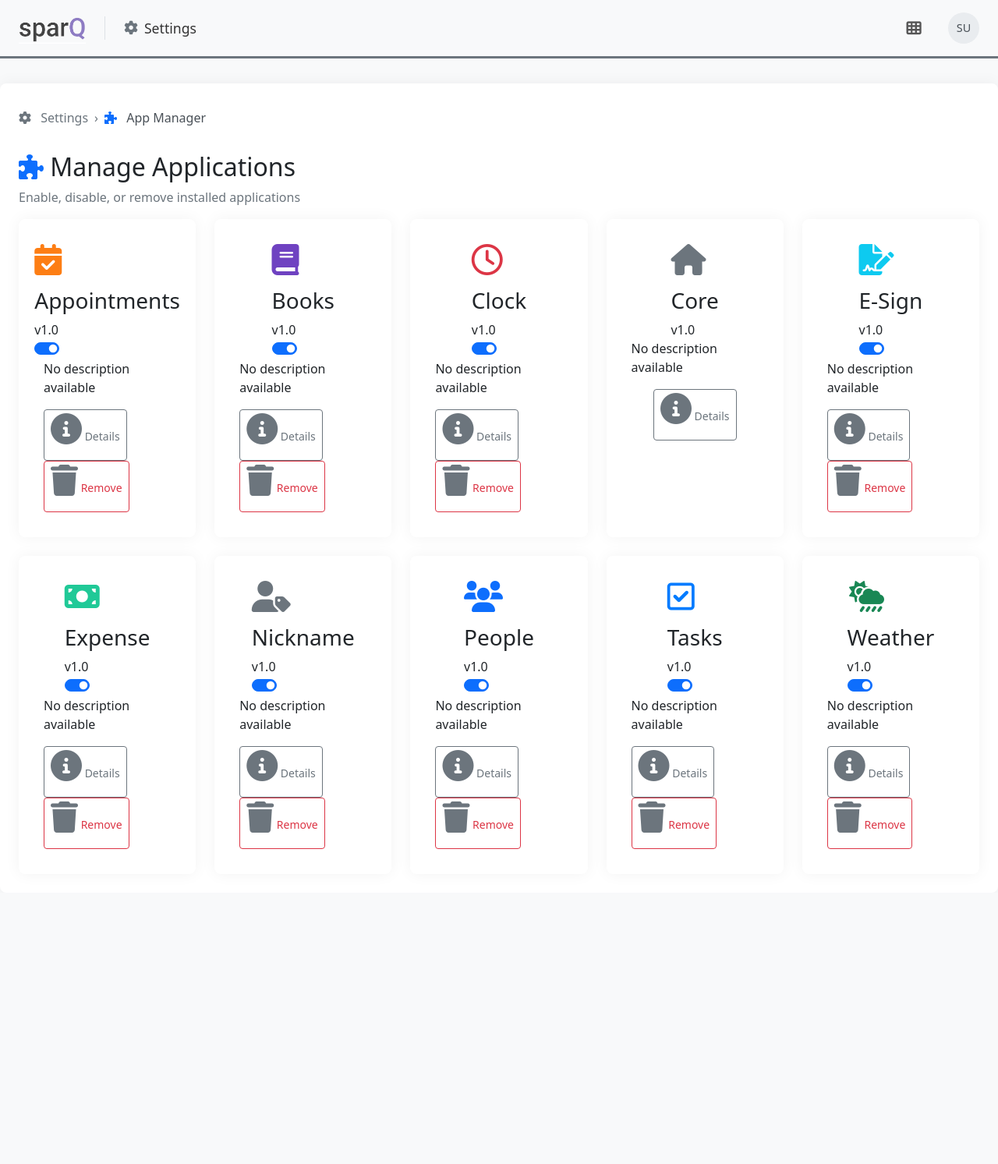
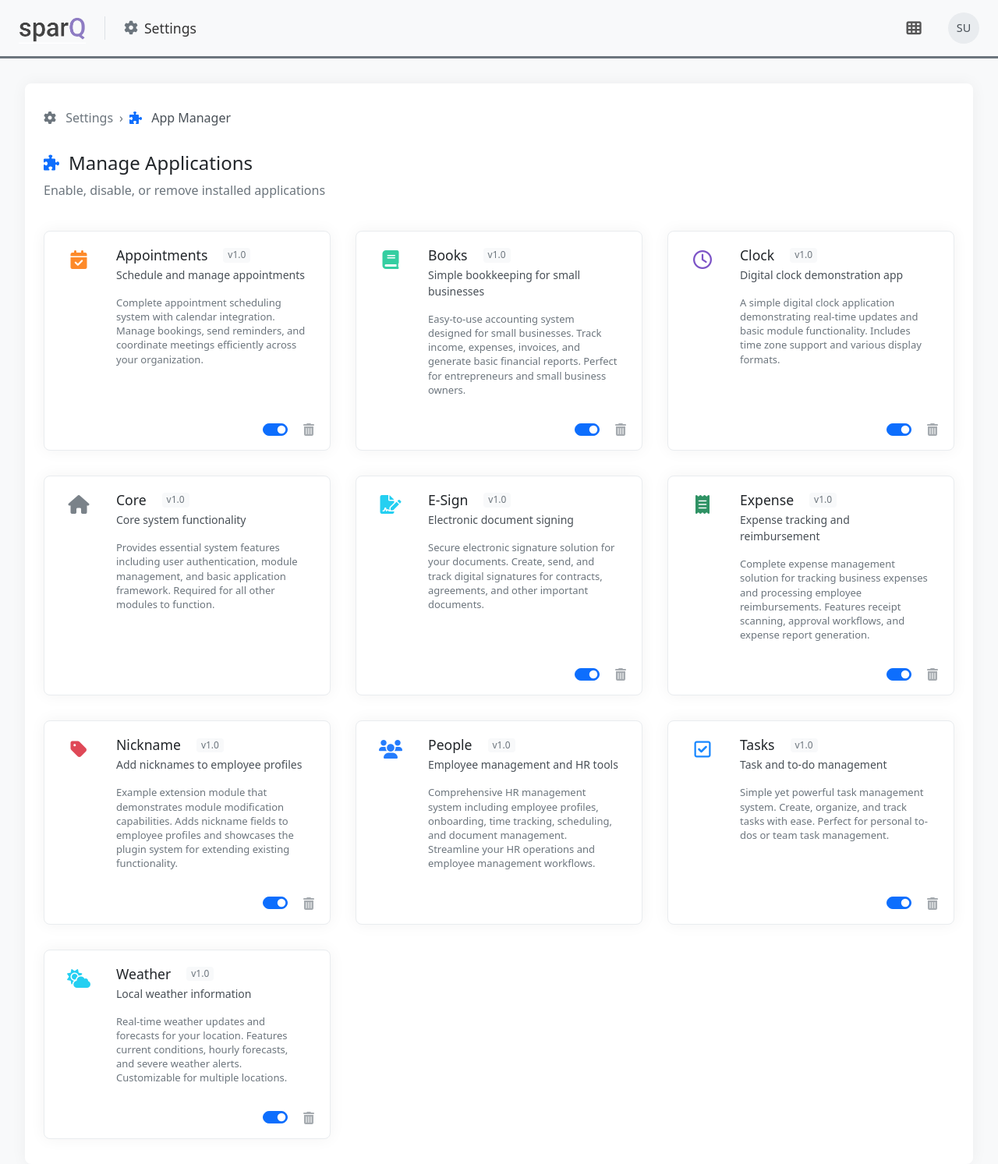
Before and after one commit to sparQone/sparq, a Flask app: page /settings/apps in a window 1280 px wide. Shown: the whole page at 78% size. Before the commit the page ends 1089 px from the top, so only its background shows below. Run offline with Flask 3, Linux system fonts and the light colour scheme; the visitor is signed in with stand-in values (Sample User, id 1); parts of the project's set-up code (start-up, migrations or seed data) failed here and were passed over.

Commit message:
App Manager: Enable/Disable modules dynamically from the settings page.

```diff
--- a/app.py
+++ b/app.py
@@ -33,12 +33,14 @@ def create_app():
         """Load user by ID for Flask-Login"""
         return User.get_by_id(int(user_id))
 
-    # Initialize module loader first
+    # Create module loader
     module_loader = ModuleLoader()
-    app.module_loader = module_loader
 
-    # Load modules from the modules directory
-    module_loader.load_modules("modules")
+    # Initialize module loader with app
+    module_loader.app = app
+
+    # Load modules
+    module_loader.load_modules()
 
     # Check for required modules
     required_modules = ['CoreModule', 'PeopleModule']
--- a/modules/appointments/__manifest__.py
+++ b/modules/appointments/__manifest__.py
@@ -5,5 +5,7 @@ manifest = {
     'icon_class': 'fa-solid fa-calendar-check',
     'type': 'App',
     'color': '#fd7e14',  # Orange color
-    'depends': ['core']
+    'depends': ['core'],
+    'description': 'Schedule and manage appointments',
+    'long_description': 'Complete appointment scheduling system with calendar integration. Manage bookings, send reminders, and coordinate meetings efficiently across your organization.'
 }
--- a/modules/books/__manifest__.py
+++ b/modules/books/__manifest__.py
@@ -4,6 +4,8 @@ manifest = {
     'main_route': '/books',
     'icon_class': 'fa-solid fa-book',
     'type': 'App',
-    'color': '#6f42c1',  # Purple color
-    'depends': ['core']
+    'color': '#20c997',  # Teal
+    'depends': ['core'],
+    'description': 'Simple bookkeeping for small businesses',
+    'long_description': 'Easy-to-use accounting system designed for small businesses. Track income, expenses, invoices, and generate basic financial reports. Perfect for entrepreneurs and small business owners.'
 }
--- a/modules/clock/__manifest__.py
+++ b/modules/clock/__manifest__.py
@@ -4,6 +4,8 @@ manifest = {
     'main_route': '/clock',
     'icon_class': 'fa-regular fa-clock',
     'type': 'App',
-    'color': '#dc3545',  # Red color
-    'depends': ['core']
+    'color': '#6f42c1',  # Purple
+    'depends': ['core'],
+    'description': 'Digital clock demonstration app',
+    'long_description': 'A simple digital clock application demonstrating real-time updates and basic module functionality. Includes time zone support and various display formats.'
 }
--- a/modules/core/__init__.py
+++ b/modules/core/__init__.py
@@ -1,8 +1,8 @@
 # This file can be empty or contain core module initialization logic
 
 from flask import Blueprint
+from .module import CoreModule
 from .controllers.core import blueprint as core_blueprint
-from .module import CoreModule
 
 # Create module instance
 module_instance = CoreModule()
--- a/modules/core/__manifest__.py
+++ b/modules/core/__manifest__.py
@@ -5,5 +5,7 @@ manifest = {
     'icon_class': 'fa-solid fa-home',        # Font Awesome icon class
     'type': 'System',  # Changed from 'App' to 'System'
     'color': '#6c757d',  # Define core's color explicitly
-    'depends': []
+    'depends': [],
+    'description': 'Core system functionality',
+    'long_description': 'Provides essential system features including user authentication, module management, and basic application framework. Required for all other modules to function.'
 }
--- a/modules/core/controllers/core.py
+++ b/modules/core/controllers/core.py
@@ -4,7 +4,9 @@ from functools import wraps
 from ..models.user import User
 from system.db.database import db
 import os
+import signal
 import importlib
+import sys
 
 # Create blueprint
 blueprint = Blueprint(
@@ -168,8 +170,13 @@ def manage_apps():
 
         if os.path.isdir(module_path) and not module_name.startswith('__'):
             try:
+                # Load the manifest
                 manifest = importlib.import_module(f"modules.{module_name}.__manifest__").manifest
-                manifest['enabled'] = not os.path.exists(os.path.join(module_path, '__DISABLED__'))
+
+                # Check if module is disabled
+                disabled_file = os.path.join(module_path, '__DISABLED__')
+                manifest['enabled'] = not os.path.exists(disabled_file)
+
                 modules.append(manifest)
             except Exception as e:
                 print(f"Error loading manifest for {module_name}: {e}")
@@ -201,6 +208,43 @@ def toggle_module():
             os.remove(disabled_file)
         elif not enabled and not os.path.exists(disabled_file):
             open(disabled_file, 'a').close()
-        return jsonify({'success': True})
+
+        # After toggling, trigger a restart
+        if current_app.debug:
+            main_app_file = os.path.abspath(sys.modules['__main__'].__file__)
+            print(f"Debug mode: Triggering reload by touching {main_app_file}")
+            os.utime(main_app_file, None)
+
+        return jsonify({
+            'success': True,
+            'message': f"Module {module_name} {'enabled' if enabled else 'disabled'}. Restarting application..."
+        })
     except Exception as e:
         return jsonify({'error': str(e)}), 500
+
+@blueprint.route('/api/restart', methods=['GET'])
+@login_required
+def restart():
+    """Restart the Flask application"""
+    try:
+        if current_app.debug:
+            # Get the main application file path
+            main_app_file = os.path.abspath(sys.modules['__main__'].__file__)
+            print(f"Debug mode: Triggering reload by touching {main_app_file}")
+            os.utime(main_app_file, None)
+        else:
+            print("Production mode: Manual restart required")
+            return jsonify({
+                "status": "warning",
+                "message": "Application is in production mode. Please restart the server manually."
+            }), 200
+
+        return jsonify({
+            "status": "success",
+            "message": "Restart signal sent"
+        }), 200
+    except Exception as e:
+        return jsonify({
+            "status": "error",
+            "message": str(e)
+        }), 500
--- /dev/null
+++ b/modules/core/views/assets/css/app_manager.css
@@ -0,0 +1,252 @@
+/* Breadcrumb */
+.breadcrumb {
+    padding: 0.5rem 0;
+    margin-bottom: 1.5rem;
+    background: transparent;
+}
+
+.breadcrumb-item a {
+    color: #6c757d;
+    text-decoration: none;
+}
+
+.breadcrumb-item a:hover {
+    color: var(--bs-primary);
+}
+
+.breadcrumb-item i {
+    margin-right: 0.5rem;
+}
+
+.breadcrumb-item.active {
+    color: #495057;
+}
+
+.breadcrumb-item + .breadcrumb-item::before {
+    content: "›";
+    color: #6c757d;
+}
+
+/* Grid Layout */
+.apps-grid {
+    display: grid;
+    grid-template-columns: repeat(3, 1fr);
+    gap: 2rem;
+    padding: 0.5rem 0;
+}
+
+/* Card Layout */
+.app-card {
+    background: white;
+    border: 1px solid #e9ecef;
+    border-radius: 0.5rem;
+    padding: 1.25rem;
+    display: flex;
+    flex-direction: column;
+    box-shadow: 0 0 20px rgba(0,0,0,0.05);
+}
+
+/* Card Content */
+.app-card-content {
+    display: flex;
+    gap: 1rem;
+    margin-bottom: 1rem;
+}
+
+/* App Details */
+.app-details {
+    flex: 1;
+    padding: 0 0.5rem;  /* Add horizontal padding */
+    min-width: 0;       /* Prevent text overflow */
+}
+
+.app-manager-header {
+    margin-bottom: 0.5rem;
+}
+
+.app-manager-header h3 {
+    font-size: 1rem;
+    font-weight: 600;
+    margin: 0;
+    display: flex;
+    align-items: center;
+    gap: 0.5rem;
+}
+
+.app-version {
+    font-size: 0.75rem;
+    color: #6c757d;
+    font-weight: normal;
+}
+
+.short-desc {
+    font-size: 0.875rem;
+    color: #495057;
+    margin: 0.25rem 0;
+}
+
+.long-desc {
+    font-size: 0.8125rem;
+    color: #6c757d;
+    margin: 0;
+    line-height: 1.4;
+}
+
+/* Footer Controls */
+.app-footer {
+    padding-top: 1rem;
+    padding-bottom: 1rem;
+    margin-top: auto;
+    width: 100%;
+    position: relative;
+}
+
+.footer-controls {
+    position: absolute;
+    right: 0;
+    top: 1rem;
+    display: flex;
+    align-items: center;
+    gap: 0.75rem;
+}
+
+.form-check.form-switch {
+    margin: 0;
+    padding: 0;
+}
+
+.form-check-input {
+    margin: 0;
+    cursor: pointer;
+}
+
+.btn-icon {
+    background: none;
+    border: none;
+    padding: 0;
+    color: #dc3545;
+    cursor: pointer;
+    opacity: 0.6;
+    transition: opacity 0.2s;
+}
+
+.btn-icon:hover {
+    opacity: 0.9;
+}
+
+.fa-xs {
+    font-size: 0.6rem;
+}
+
+/* Settings Header */
+.settings-header {
+    margin-bottom: 2rem;
+}
+
+.settings-header h2 {
+    font-size: 1.5rem;
+    font-weight: 500;
+    color: #212529;
+    display: flex;
+    align-items: center;
+    gap: 0.75rem;
+    margin-bottom: 0.5rem;
+}
+
+.settings-header h2 i {
+    font-size: 1.25rem;
+}
+
+.settings-header p {
+    color: #6c757d;
+    margin: 0;
+}
+
+/* App Card Header */
+.app-manager-header {
+    margin-bottom: 1rem;
+}
+
+.app-manager-header h3 {
+    display: flex;
+    align-items: center;
+    font-size: 1.1rem;
+    font-weight: 500;
+    color: #212529;
+    margin: 0;
+}
+
+.app-manager-header .app-version {
+    font-size: 0.75rem;
+    color: #6c757d;
+    font-weight: normal;
+    margin-left: 0.75rem;
+    padding: 0.125rem 0.375rem;
+    background: #f8f9fa;
+    border-radius: 0.25rem;
+}
+
+/* Remove any margins from Bootstrap */
+.form-check-check {
+    margin: 0 !important;
+}
+
+/* Controls Section */
+.app-controls {
+    border-top: 1px solid #e9ecef;
+    padding-top: 1rem;
+    position: relative;
+    height: 40px;
+}
+
+.controls-wrapper {
+    position: absolute;
+    right: 0;
+    top: 1rem;
+    display: flex;
+    align-items: center;
+    gap: 1rem;
+}
+
+/* Override any Bootstrap margins */
+.form-check-check {
+    margin: 0 !important;
+}
+
+/* Clean up duplicate/unused styles */
+.app-controls,
+.controls-wrapper,
+.form-check-check {
+    /* Remove these unused classes */
+    display: none;
+}
+
+/* App Icon */
+.app-manager-icon {
+    flex-shrink: 0;
+    width: 48px;
+    height: 48px;
+    display: flex;
+    align-items: center;
+    justify-content: center;
+}
+
+.app-manager-icon i {
+    font-size: 1.5rem;
+    opacity: 0.9;
+}
+
+/* Override hover effect from apps.css */
+.content-card .app-card {
+    transition: none;
+}
+
+.content-card .app-card:hover {
+    transform: none;
+    box-shadow: 0 0 20px rgba(0,0,0,0.05);
+}
+
+/* Adjust trash icon size */
+.btn-icon i.fa-xs {
+    font-size: 1rem;  /* Make trash icon smaller */
+}
--- a/modules/core/views/assets/css/base.css
+++ b/modules/core/views/assets/css/base.css
@@ -237,3 +237,21 @@ body {
     font-size: 1.1rem;
     line-height: 1.5;
 }
+
+/* Content Card Layout - for settings pages */
+.content-card {
+    padding: 2rem 4rem;
+    margin: 0 2rem;
+    max-width: 1800px;
+    background: white;
+    border-radius: 0.5rem;
+    box-shadow: 0 0 20px rgba(0,0,0,0.05);
+}
+
+/* Responsive padding */
+@media (max-width: 768px) {
+    .content-card {
+        padding: 1rem;
+        margin: 0 1rem;
+    }
+}
--- a/modules/core/views/templates/settings/apps.html
+++ b/modules/core/views/templates/settings/apps.html
@@ -1,6 +1,10 @@
 {% extends "base.html" %}
 
 {% block title %}Manage Apps{% endblock %}
+
+{% block additional_styles %}
+<link rel="stylesheet" href="{{ url_for('core_bp.static', filename='css/app_manager.css') }}">
+{% endblock %}
 
 {% block content %}
 <div class="content-card">
@@ -25,74 +29,99 @@
     <div class="apps-grid">
         {% for mod in modules %}
             <div class="app-card">
-                <div class="app-card-header">
+                <div class="app-card-content">
+                    <div class="app-manager-icon">
                         <i class="{{ mod.icon_class }}" style="color: {{ mod.color }}"></i>
-                    <div class="app-info">
-                        <h3>{{ mod.name }}</h3>
-                        <span class="version">v{{ mod.version }}</span>
                     </div>
-                    {% if mod.type != 'System' %}
+                    <div class="app-details">
+                        <div class="app-manager-header">
+                            <h3>{{ mod.name }} <span class="app-version">v{{ mod.version }}</span></h3>
+                            <p class="short-desc">{{ mod.description }}</p>
+                        </div>
+                        <p class="long-desc">{{ mod.long_description }}</p>
+                    </div>
+                </div>
+
+                {% if mod.type != 'System' and mod.name != 'People' %}
+                    <div class="app-footer">
+                        <div class="footer-controls">
                             <div class="form-check form-switch">
                                 <input class="form-check-input" type="checkbox"
+                                       role="switch"
                                        id="toggle-{{ mod.name|lower }}"
                                        {% if mod.enabled %}checked{% endif %}
                                        onchange="toggleModule('{{ mod.name }}', this.checked)">
                             </div>
+                            <button class="btn-icon" onclick="confirmRemove('{{ mod.name }}')">
+                                <i class="fas fa-trash-alt fa-xs"></i>
+                            </button>
+                        </div>
+                    </div>
                 {% endif %}
-                </div>
-
-                <div class="app-card-body">
-                    <p>{{ mod.description|default('No description available') }}</p>
-                </div>
-
-                <div class="app-card-footer">
-                    <button class="btn btn-outline-secondary btn-sm"
-                            onclick="showDetails('{{ mod.name }}')">
-                        <i class="fas fa-info-circle"></i> Details
-                    </button>
-                    {% if mod.type != 'System' %}
-                        <button class="btn btn-outline-danger btn-sm"
-                                onclick="confirmRemove('{{ mod.name }}')">
-                            <i class="fas fa-trash"></i> Remove
-                        </button>
-                    {% endif %}
-                </div>
             </div>
         {% endfor %}
     </div>
 </div>
 
-<style>
-.breadcrumb {
-    padding: 0.5rem 0;
-    margin-bottom: 1.5rem;
-    background: transparent;
+<script>
+// Add toast container to the page
+document.body.insertAdjacentHTML('beforeend', `
+    <div id="toast-container" style="
+        position: fixed;
+        top: 20px;
+        right: 20px;
+        z-index: 1000;
+    "></div>
+`);
+
+function showToast(message, type = 'info') {
+    const container = document.getElementById('toast-container');
+    const toast = document.createElement('div');
+
+    // Set toast styles based on type
+    toast.style.cssText = `
+        padding: 12px 24px;
+        margin-bottom: 10px;
+        border-radius: 4px;
+        color: white;
+        opacity: 0;
+        transition: opacity 0.3s ease-in;
+        max-width: 300px;
+    `;
+
+    // Set background color based on type
+    switch(type) {
+        case 'error':
+            toast.style.backgroundColor = '#dc3545';
+            break;
+        case 'warning':
+            toast.style.backgroundColor = '#ffc107';
+            toast.style.color = '#000';
+            break;
+        case 'success':
+            toast.style.backgroundColor = '#28a745';
+            break;
+        default:
+            toast.style.backgroundColor = '#0d6efd';  // Bootstrap primary blue
     }
 
-.breadcrumb-item a {
-    color: #6c757d;
-    text-decoration: none;
+    toast.textContent = message;
+    container.appendChild(toast);
+
+    // Trigger fade in
+    setTimeout(() => {
+        toast.style.opacity = '1';
+    }, 10);
+
+    // Remove after 3 seconds
+    setTimeout(() => {
+        toast.style.opacity = '0';
+        setTimeout(() => {
+            container.removeChild(toast);
+        }, 300);
+    }, 3000);
 }
 
-.breadcrumb-item a:hover {
-    color: var(--bs-primary);
-}
-
-.breadcrumb-item i {
-    margin-right: 0.5rem;
-}
-
-.breadcrumb-item.active {
-    color: #495057;
-}
-
-.breadcrumb-item + .breadcrumb-item::before {
-    content: "›";
-    color: #6c757d;
-}
-</style>
-
-<script>
 async function toggleModule(moduleName, enabled) {
     try {
         const response = await fetch('/api/modules/toggle', {
@@ -110,13 +139,83 @@ async function toggleModule(moduleName, enabled) {
             throw new Error('Failed to toggle module');
         }
 
-        // Show success message
-        showToast(`${moduleName} has been ${enabled ? 'enabled' : 'disabled'}. Refresh required.`);
+        const data = await response.json();
+        showToast(data.message);
+
+        // Wait for server to restart and reload
+        await reloadAfterRestart();
 
     } catch (error) {
         console.error('Error:', error);
         showToast('Failed to toggle module', 'error');
     }
+}
+
+async function restartApplication() {
+    try {
+        const response = await fetch('/api/restart', {
+            method: 'GET'
+        });
+
+        const data = await response.json();
+
+        if (!response.ok) {
+            throw new Error('Failed to restart application');
+        }
+
+        if (data.status === 'warning') {
+            showToast(data.message, 'warning');
+            return;
+        }
+
+        // Wait for server to restart and reload
+        await reloadAfterRestart();
+
+    } catch (error) {
+        console.error('Error restarting application:', error);
+        showToast('Failed to restart application', 'error');
+    }
+}
+
+async function reloadAfterRestart() {
+    showToast('Waiting for server to restart...');
+
+    // First wait for server to go down
+    await new Promise(resolve => setTimeout(resolve, 1000));
+
+    // Then wait for it to come back up
+    try {
+        await waitForServer();
+        showToast('Server restarted, reloading page...');
+
+        // Force a hard reload of the page
+        window.location.href = window.location.href;
+
+        // If that doesn't work, try a force reload
+        setTimeout(() => {
+            window.location.reload(true);
+        }, 500);
+    } catch (error) {
+        showToast('Server failed to restart', 'error');
+    }
+}
+
+async function waitForServer(retries = 20) {
+    for (let i = 0; i < retries; i++) {
+        try {
+            await new Promise(resolve => setTimeout(resolve, 500));
+            // Check login page instead of restart endpoint
+            const response = await fetch('/login', { method: 'GET' });
+            if (response.ok) {
+                // Wait a bit more to ensure server is fully ready
+                await new Promise(resolve => setTimeout(resolve, 500));
+                return true;
+            }
+        } catch (e) {
+            console.log('Server not ready, retrying...');
+        }
+    }
+    throw new Error('Server failed to restart');
 }
 
 function confirmRemove(moduleName) {
--- a/modules/esign/__manifest__.py
+++ b/modules/esign/__manifest__.py
@@ -5,5 +5,7 @@ manifest = {
     'icon_class': 'fa-solid fa-file-signature',
     'type': 'App',
     'color': '#0dcaf0',  # Cyan color
-    'depends': ['core']
+    'depends': ['core'],
+    'description': 'Electronic document signing',
+    'long_description': 'Secure electronic signature solution for your documents. Create, send, and track digital signatures for contracts, agreements, and other important documents.'
 }
--- a/modules/people/__manifest__.py
+++ b/modules/people/__manifest__.py
@@ -5,5 +5,7 @@ manifest = {
     'icon_class': 'fa-solid fa-users',
     'type': 'App',
     'color': '#0d6efd',  # Module's color
-    'depends': ["core"]
+    'depends': ["core"],
+    'description': 'Employee management and HR tools',
+    'long_description': 'Comprehensive HR management system including employee profiles, onboarding, time tracking, scheduling, and document management. Streamline your HR operations and employee management workflows.'
 }
--- a/modules/tasks/__manifest__.py
+++ b/modules/tasks/__manifest__.py
@@ -8,5 +8,7 @@ manifest = {
     'depends': ['core'],
     'enabled': True,     # New field
     'disabled_at': None,
-    'disabled_by': None
+    'disabled_by': None,
+    'description': 'Task and to-do management',
+    'long_description': 'Simple yet powerful task management system. Create, organize, and track tasks with ease. Perfect for personal to-dos or team task management.'
 }
```
Also changed, not shown: modules/core/controllers/api.py (added, +27 -0 lines), modules/expense/__manifest__.py (+5 -3 lines), modules/nickname/__manifest__.py (+5 -2 lines), modules/weather/__manifest__.py (+5 -3 lines), system/module/module_loader.py (+29 -31 lines), 1 other file. Lines whose indentation alone changed are shown as unchanged.
